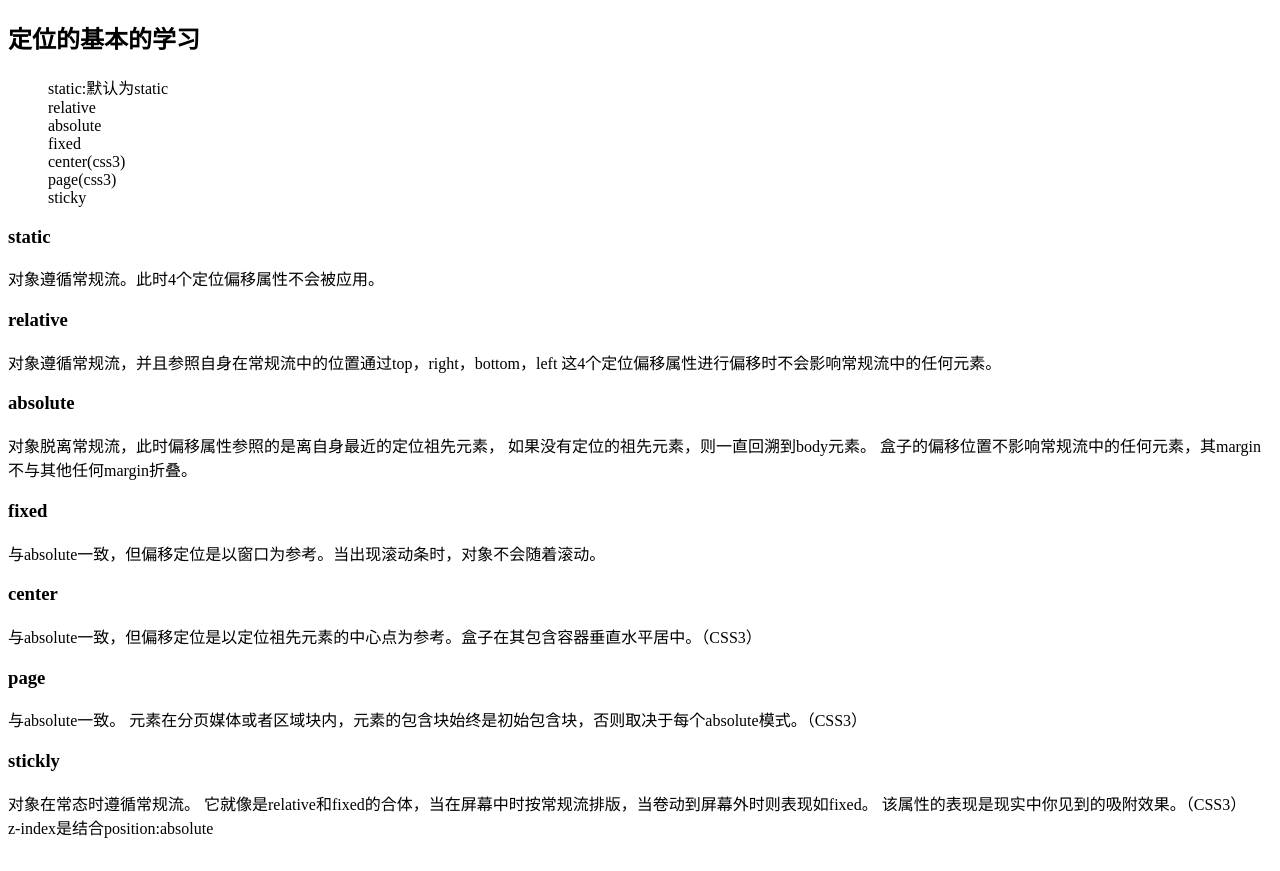
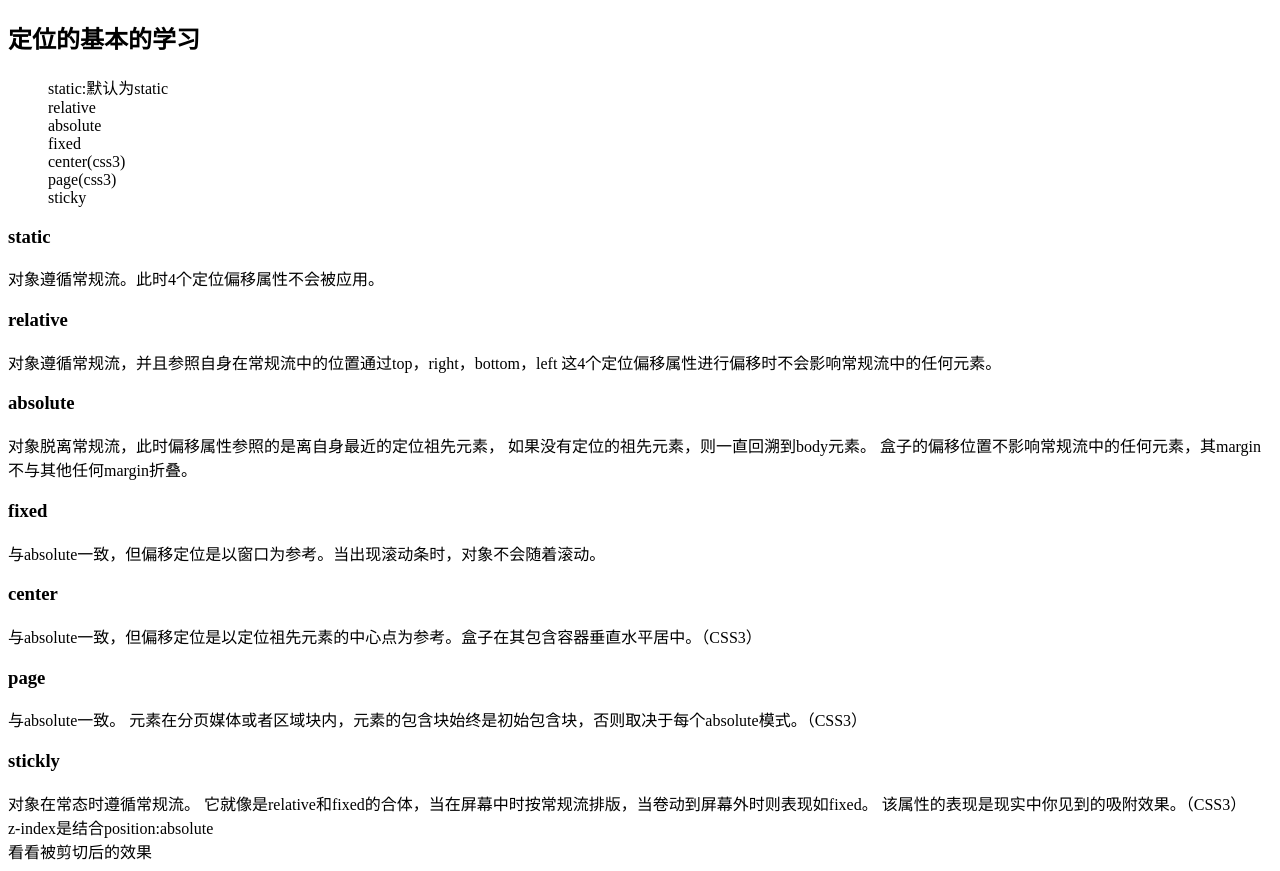
Before and after one commit to nieyulin112/css, a website: page position.html in a window 1280 px wide. Before the commit the page ends 847 px from the top, so only its background shows below. Drawn offline with Linux system fonts and the light colour scheme.

Commit message:
基本的代码提交

```diff
--- a/position.html
+++ b/position.html
@@ -64,5 +64,8 @@
 	<div class="z-index">
 		z-index是结合position:absolute
 	</div>
+	<div class="clip">
+		看看被剪切后的效果
+	</div>
 </body>
 </html>
```
